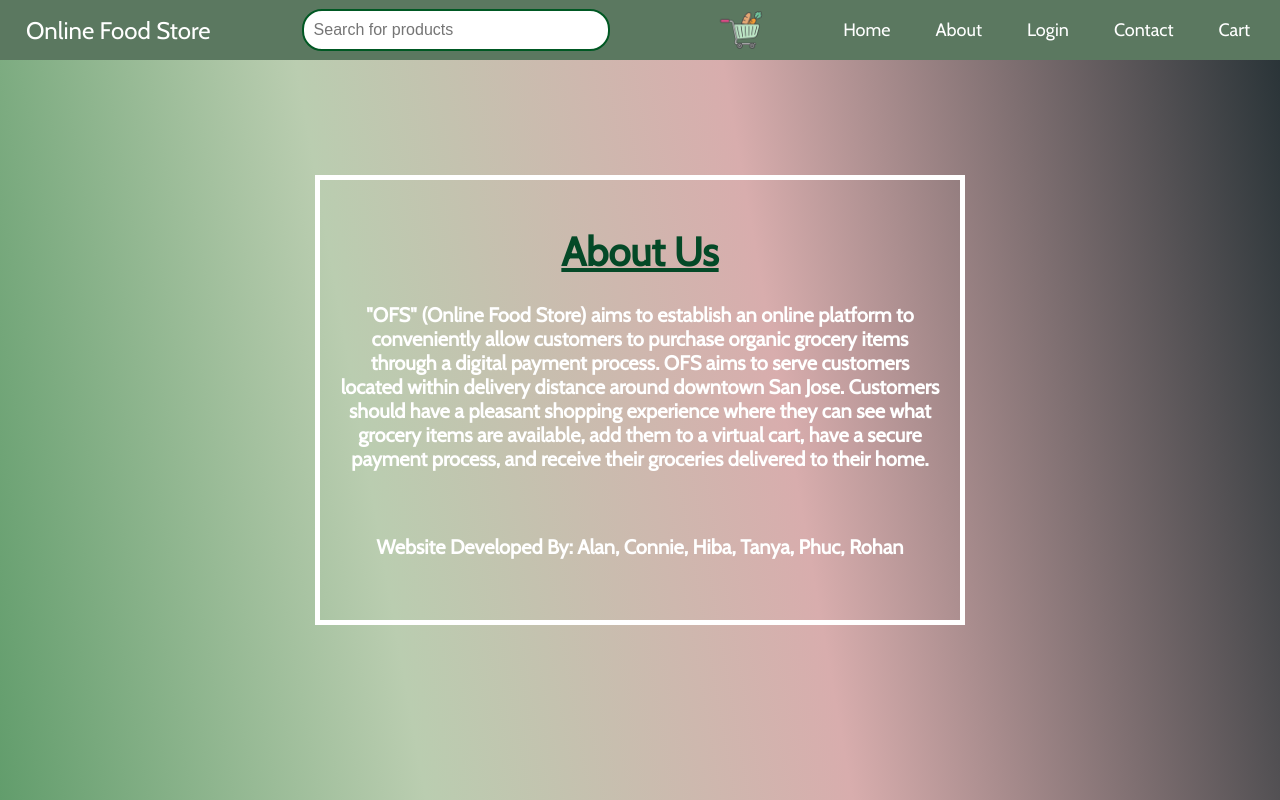
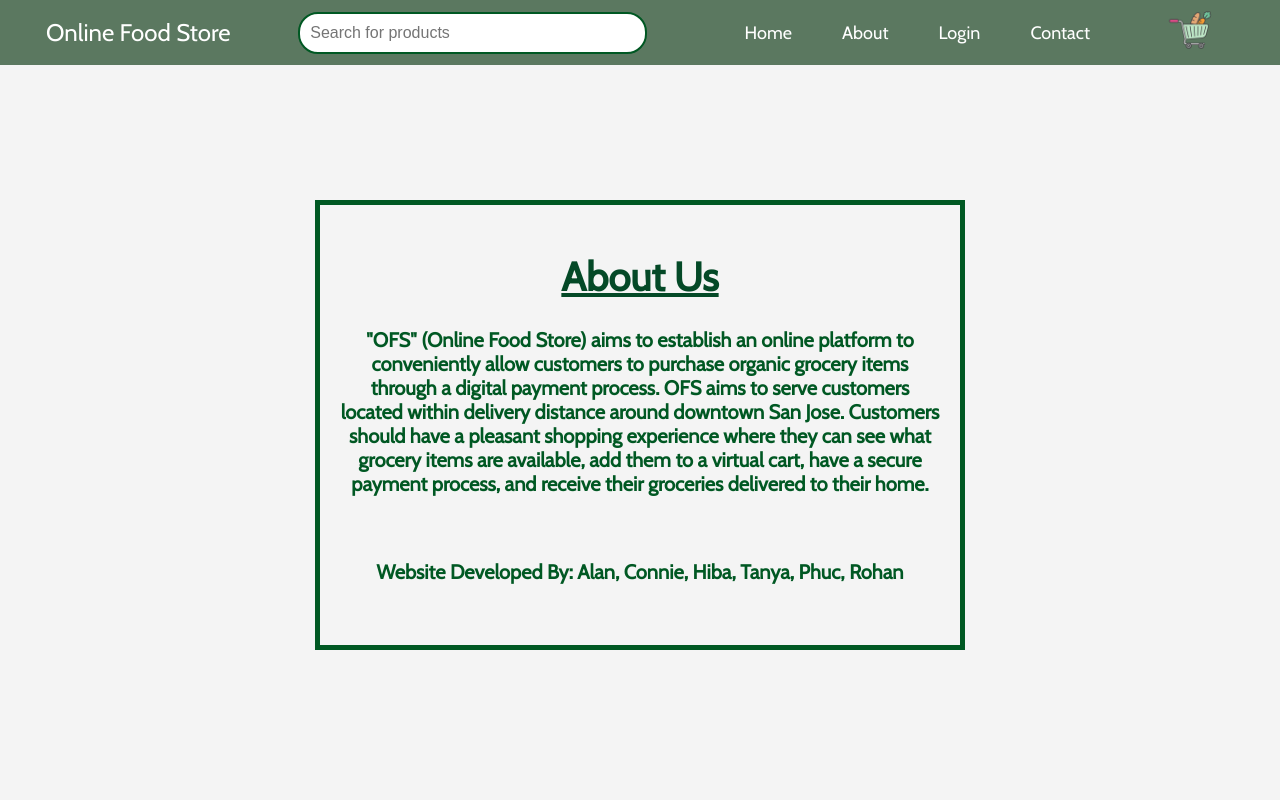
Before and after one commit to conniely04/CMPE131G4Online-Food-Store, a React (Create React App) app: page /About in a window 1280 px wide. Built offline with nearby package versions, Linux system fonts and the light colour scheme.

Commit message:
new files - hiba

```diff
--- a/src/App.css
+++ b/src/App.css
@@ -1,69 +1,3 @@
-.App {
-  font-family: "Cabin";
-  text-align: center;
-  display: flex;
-  min-height: 100vh;
-  align-items: center;
-  justify-content: center;
-  color: rgb(14, 74, 33);
-  background-image: linear-gradient(
-    80deg,
-    #629d6c,
-    #bacdb0,
-    rgb(216, 173, 173) 60%,
-    #273236
-  );
-}
-h2 {
-  font-family: "Cabin";
-}
-
-.auth-form-container,
-.login-form,
-.register-form {
-  display: flex;
-  flex-direction: column;
-}
-@media screen and (min-width: 600px) {
-}
-.auth-form-container {
-  padding: 2.8rem;
-  border: 8px solid white;
-  border-radius: 10px;
-  margin: 0.4rem;
-}
-label {
-  text-align: left;
-  font-family: "Cabin";
-  padding: 0.25rem 0;
-  font-weight: bold;
-  font-size: 15px;
-}
-
-input {
-  margin: 0.5rem 0;
-  padding: 1rem;
-  border: none;
-  border-radius: 10px;
-}
-
-button {
-  border: none;
-  background-color: white;
-  padding: 20px;
-  border-radius: 10px;
-  font-family: "Cabin";
-  font-weight: bold;
-  cursor: pointer;
-  color: rgb(14, 74, 33);
-}
-
-.link-button {
-  background: none;
-  color: white;
-  text-decoration: underline;
-}
-
 .logo {
   padding-left: 26px;
   font-size: 24px;
@@ -97,34 +31,29 @@ a:hover {
   width: 100%;
   background-color: #5b7860;
   color: rgb(14, 74, 33);
-  position: fixed;
   font-family: "Cabin";
-  gap: 2rem;
-  padding: 0.1 1rem;
-  top: 0;
-  justify-content: space-between;
   display: flex;
   align-items: center;
+  height: 65px; /* Adjust the height as needed */
+  padding: 0 20px; /* Adjust the horizontal padding */
 }
 
-#title {
-  color: rgb(4, 73, 39);
-  font-family: "Cabin";
-  text-decoration: underline;
-}
-.about-us-container,
-.contact-container {
-  font-weight: bold;
-  font-size: 20px;
-  width: 600px;
-  height: 400px;
-  border: 5px solid #fff;
-  padding: 20px;
-  color: white;
+.navigation-links {
+  display: flex;
+  align-items: center; /* Align items vertically */
 }
 
-/* ItemDetail.css */
-.item-detail {
+/* Add any additional styles you need for the navigation links */
+.navigation-links li {
+  margin-right: 5px; /* Adjust the spacing between links */
+}
+
+.shopping-cart {
+  margin-left: auto; /* Push the cart to the right */
+}
+
+/*ItemDetail.css  */
+/* .item-detail {
   display: flex;
   max-width: 800px;
   margin: 0 auto;
@@ -142,38 +71,38 @@ a:hover {
   height: 140%;
   max-height: 400px;
   object-fit: cover;
-  border-radius: 8px; /* Optional: add rounded corners to the image */
+  border-radius: 8px; /* Optional: add rounded corners to the image
 }
 
 .details-container {
-  flex: 1; /* Set to 1 to take up remaining space */
+  flex: 1; /* Set to 1 to take up remaining space
   display: flex;
-  flex-direction: column; /* Arrange the details vertically */
+  flex-direction: column; /*Arrange the details vertically
   margin-left: 10px;
 }
 
 h3 {
-  font-size: 70px; /* Set the font size for the item name */
-  margin-bottom: 5px; /* Reduce the margin */
+  font-size: 70px; /* Set the font size for the item name
+   margin-bottom: 5px; /* Reduce the margin
 }
 
-.price {
+ .price {
   font-weight: bold;
-  margin-bottom: 5px; /* Reduce the margin */
+  margin-bottom: 5px;  /*Reduce the margin
 }
 
 .weight {
-  margin-bottom: 5px; /* Reduce the margin */
+  margin-bottom: 5px; /* Reduce the margin
 }
 
 .description {
-  margin-bottom: 10px; /* Keep a slightly larger margin for description */
+  margin-bottom: 10px; /* Keep a slightly larger margin for description
 }
 
 .quantity-container {
   display: flex;
   align-items: center;
-  margin-bottom: 5px; /* Reduce the margin */
+  margin-bottom: 5px; /* Reduce the margin
   margin-left: 100px;
 }
 
@@ -186,13 +115,12 @@ h3 {
   cursor: pointer;
   border-radius: 50%;
 }
-
-.quantity {
+ .quantity {
   margin: 0 10px;
   font-size: 16px;
 }
 
-.add-to-cart-button {
+ .add-to-cart-button {
   background-color: rgb(4, 73, 39);
   font-weight: bold;
   color: white;
@@ -201,4 +129,4 @@ h3 {
   border-radius: 4px;
   cursor: pointer;
   font-size: 16px;
-}
+}  */
--- a/src/App.js
+++ b/src/App.js
@@ -10,12 +10,13 @@ import LoginPage from "./pages/LoginPage";
 import Broccoli from "./pages/Broccoli";
 import Banana from "./pages/Banana";
 import Carrot from "./pages/Carrot";
-import { Route, Routes } from "react-router-dom";
 import Navbar from "./Components/Navbar";
 import "./Components/Navbar.css";
 import BrowsingPage from "./pages/BrowsingPage";
 import "./BrowsingPage.css";
 import ShoppingCartPage from "./pages/ShoppingCart";
+
+import { Route, Routes } from "react-router-dom";
 
 function App() {
   return (
@@ -32,6 +33,7 @@ function App() {
         <Route path="/Login" element={<LoginPage />} />
         <Route path="/" element={<BrowsingPage />} />
         <Route path="/Contact" element={<Contact />} />
+        <Route path="/cart.png" element={<ShoppingCartPage/>} />
         <Route path="/Broccoli" element={<Broccoli />} />
         <Route path="/Banana" element={<Banana />} />
         <Route path="/Carrot" element={<Carrot />} />
--- a/src/BrowsingPage.css
+++ b/src/BrowsingPage.css
@@ -62,12 +62,12 @@
 
 .left-arrow {
   position: absolute;
-  left: 290px;
+  left: 200px;
 }
 
 .right-arrow {
   position: absolute;
-  right: 290px;
+  right: 200px;
 }
 
 .scroll-arrow img {
@@ -88,7 +88,7 @@
   align-items: center;
   justify-content: center;
   background-color: #f4f4f4; /* Set the background color */
-  height: 60vh; /* Adjust the height as needed (e.g., 30% of the viewport height) */
+  height: 55vh; /* Adjust the height as needed (e.g., 30% of the viewport height) */
   margin-bottom: 20px; /* Add margin to create a gap */
 }
 
--- a/src/Components/Header.jsx
+++ b/src/Components/Header.jsx
@@ -1,4 +1,5 @@
 import { Link, useMatch, useResolvedPath } from "react-router-dom";
+
 export default function Header() {
   <html>
     <head>
@@ -20,20 +21,23 @@ export default function Header() {
           onKeyDown={handleSearch}
         />
       </div>
-      <div className="sign-in-shopping-cart">
-        <img
-          src="/cart.png"
-          alt="Shopping Cart"
-          className="shopping-cart-icon"
-        />
-      </div>
-      <ul>
+
+      <ul className="navigation-links">
         <CustomLink to="/">Home</CustomLink>
         <CustomLink to="/About">About</CustomLink>
         <CustomLink to="/Login">Login</CustomLink>
         <CustomLink to="/Contact">Contact</CustomLink>
-        <CustomLink to="/ShoppingCart">Cart</CustomLink>
+        <li className="shopping-cart">
+          <CustomLink to="/ShoppingCart">
+            <img
+              src="/cart.png"
+              alt="Shopping Cart"
+              className="shopping-cart-icon"
+            />
+          </CustomLink>
+        </li>
       </ul>
+
     </nav>
   );
 }
--- /dev/null
+++ b/src/Components/Login.css
@@ -0,0 +1,74 @@
+.LoginPage, .aboutpage, .contactpage{
+    font-family: "Cabin";
+    display: flex;
+    text-align: center;
+    min-height: 90vh;
+    align-items: center;
+    justify-content: center;
+    color: rgb(14, 74, 33);
+  }
+  h2 {
+    font-family: "Cabin";
+  }
+
+  .auth-form-container,
+  .login-form,
+  .register-form {
+    display: flex;
+    flex-direction: column;
+  }
+  @media screen and (min-width: 600px) {
+  }
+  .auth-form-container {
+    padding: 2.8rem;
+    border: 8px solid #005823;
+    border-radius: 10px;
+    margin: 0.4rem;
+  }
+  label {
+    text-align: left;
+    font-family: "Cabin";
+    padding: 0.25rem 0;
+    font-weight: bold;
+    font-size: 15px;
+  }
+
+  input {
+    margin: 0.5rem 0;
+    padding: 1rem;
+    border: none;
+    border-radius: 10px;
+  }
+
+  button {
+    border: none;
+    background-color: white; /*login button*/
+    padding: 20px;
+    border-radius: 10px;
+    font-family: "Cabin";
+    font-weight: bold;
+    cursor: pointer;
+    color: rgb(14, 74, 33);
+  }
+
+  .link-button {
+    background: none;
+    color: #005823;
+    text-decoration: underline;
+  }
+
+  #title {
+    color: rgb(4, 73, 39);
+    font-family: "Cabin";
+    text-decoration: underline;
+  }
+  .about-us-container,
+  .contact-container {
+    font-weight: bold;
+    font-size: 20px;
+    width: 600px;
+    height: 400px;
+    border: 5px solid #005823;
+    padding: 20px;
+    color: #005823;
+  }
--- a/src/Components/Navbar.js
+++ b/src/Components/Navbar.js
@@ -1,5 +1,7 @@
 import React from 'react';
 import './Navbar.css';
+import { Link } from 'react-router-dom'; // Import Link from React Router
+import ShoppingCart from '../pages/ShoppingCart';
 
 const Navbar = () => {
   // Function to handle search when the user presses Enter
@@ -24,7 +26,9 @@ const Navbar = () => {
         </div>
         <div className="sign-in-shopping-cart">
           <button className="sign-in-button">Sign In</button>
-          <img src="/cart.png" alt="Shopping Cart" className="shopping-cart-icon" />
+          <Link to="/cart" element={<ShoppingCart/>}>
+            <img src="/cart.png" alt="Shopping Cart" className="shopping-cart-icon" />
+          </Link>
         </div>
       </div>
     </div>
--- a/src/pages/About.js
+++ b/src/pages/About.js
@@ -1,4 +1,5 @@
 import AboutUs from "../Components/About";
+import "../Components/Login.css";
 import React from "react";
 
 export default function About() {
--- a/src/pages/Contact.js
+++ b/src/pages/Contact.js
@@ -1,4 +1,5 @@
 import ContactUs from "../Components/Contact";
+import "../Components/Login.css";
 import React from "react";
 
 export default function Contact() {
--- a/src/pages/LoginPage.js
+++ b/src/pages/LoginPage.js
@@ -1,5 +1,6 @@
 import { Login } from "../Components/Login";
 import { Register } from "../Components/Register";
+import "../Components/Login.css";
 import React, { useState } from "react";
 
 export default function LoginPage() {
```
